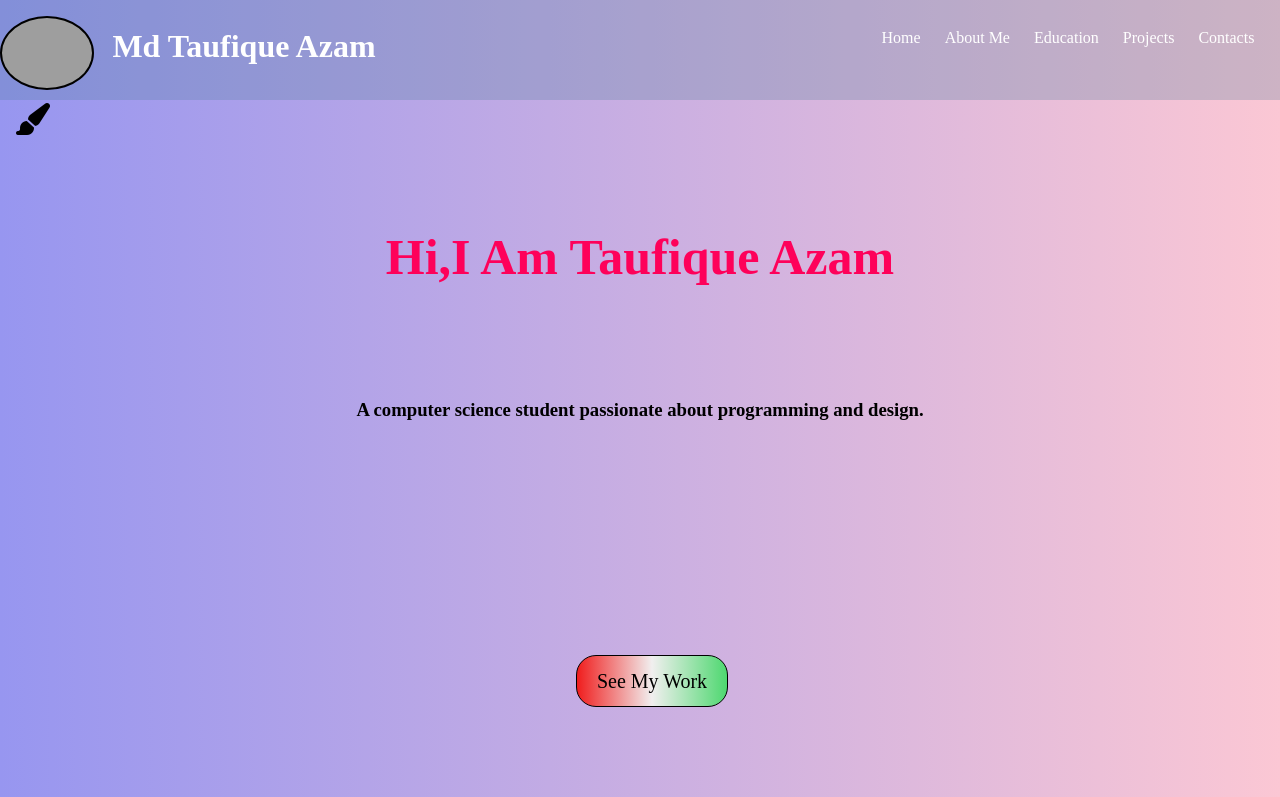
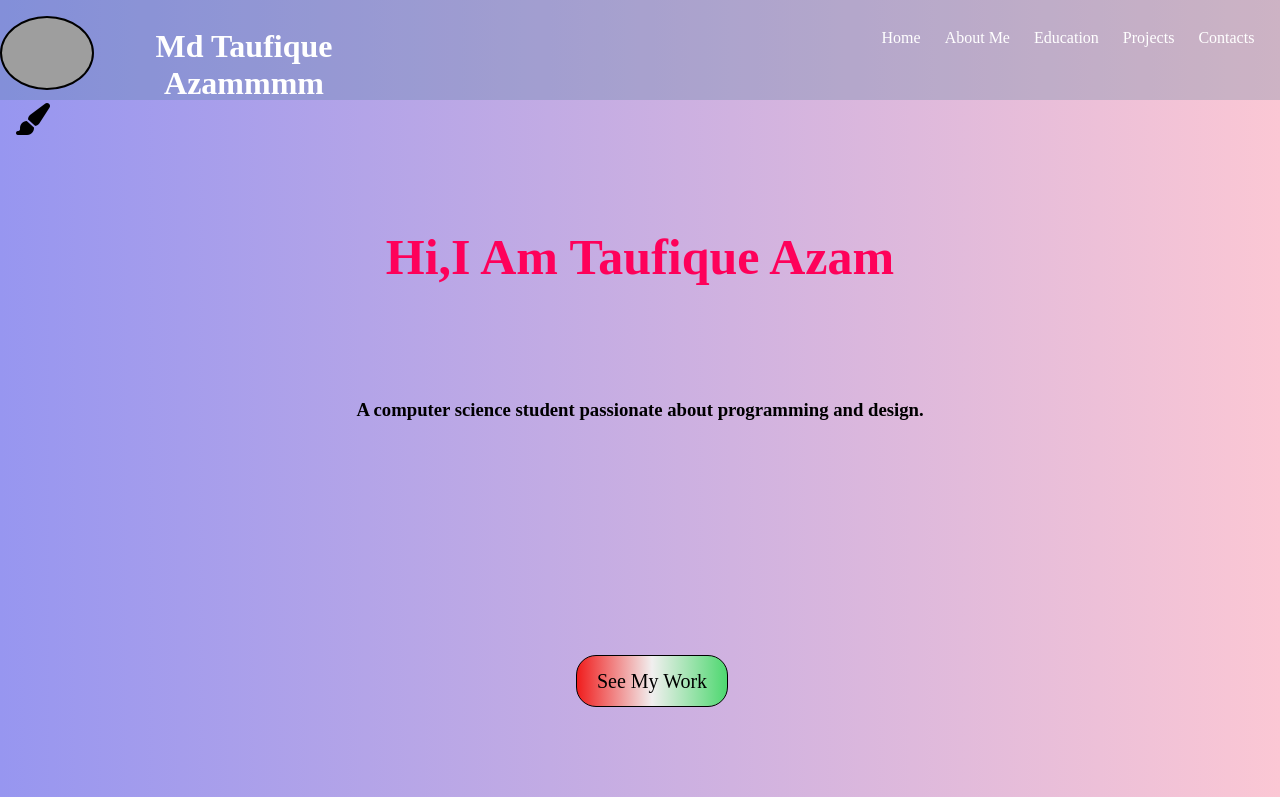
Before and after one commit to taufique2001/m, a plain HTML site: page index.html in a window 1280 px wide. Shown: the top 797 px of the page. Drawn offline with nearby package versions, Linux system fonts and the light colour scheme; grey boxes are pictures that could not be loaded.

Commit message:
Update index.html

```diff
--- a/index.html
+++ b/index.html
@@ -17,7 +17,7 @@
     <div id="ho" class="nav">
         <div class="nav2">
             <div id="dp"></div>
-            <h1 id="name">Md Taufique Azam</h1>
+            <h1 id="name">Md Taufique Azammmm</h1>
             <div class="anc">
                 <div id="imp">
                 <a id="anchor" href="#ho">Home</a>
```
